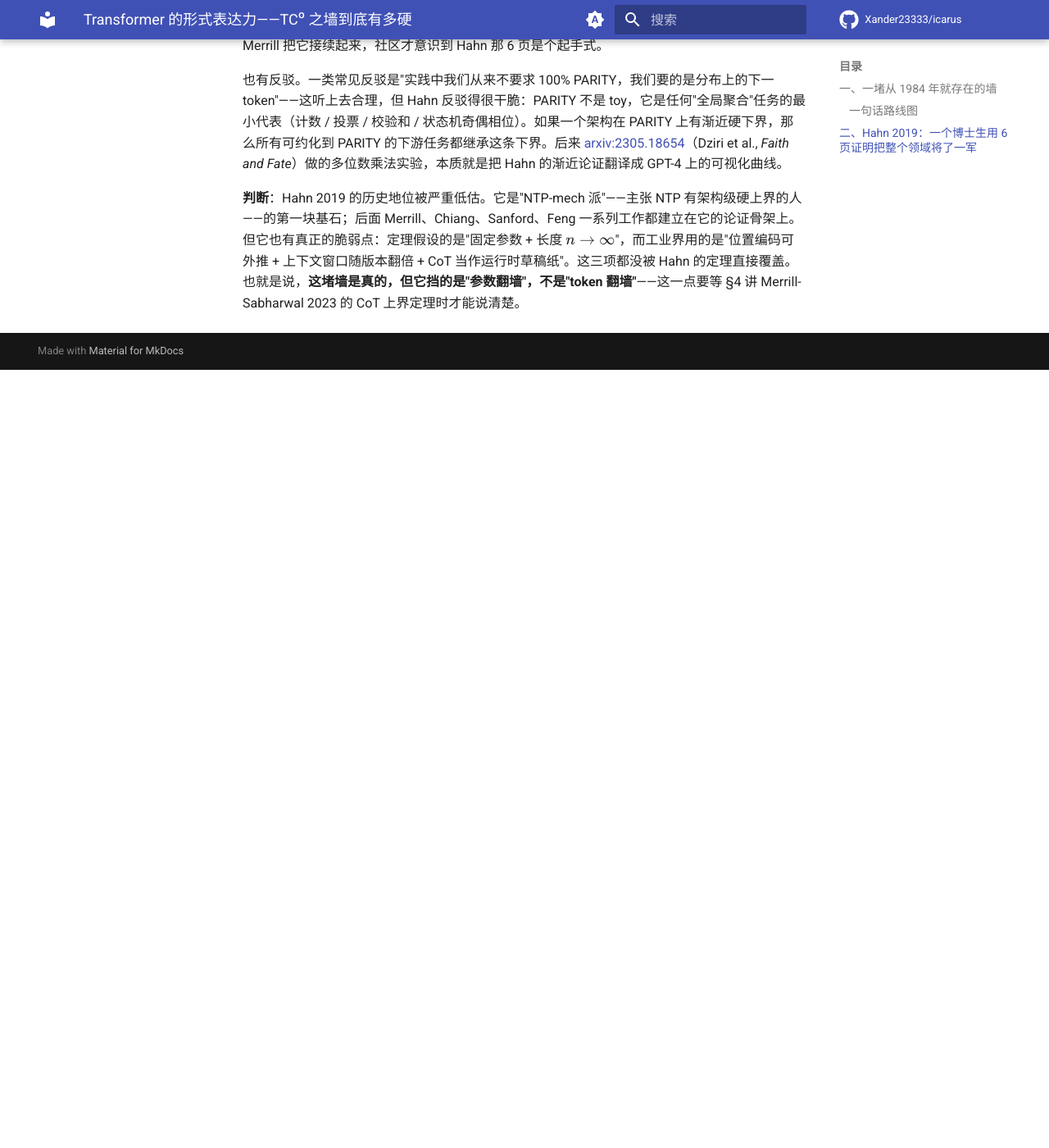
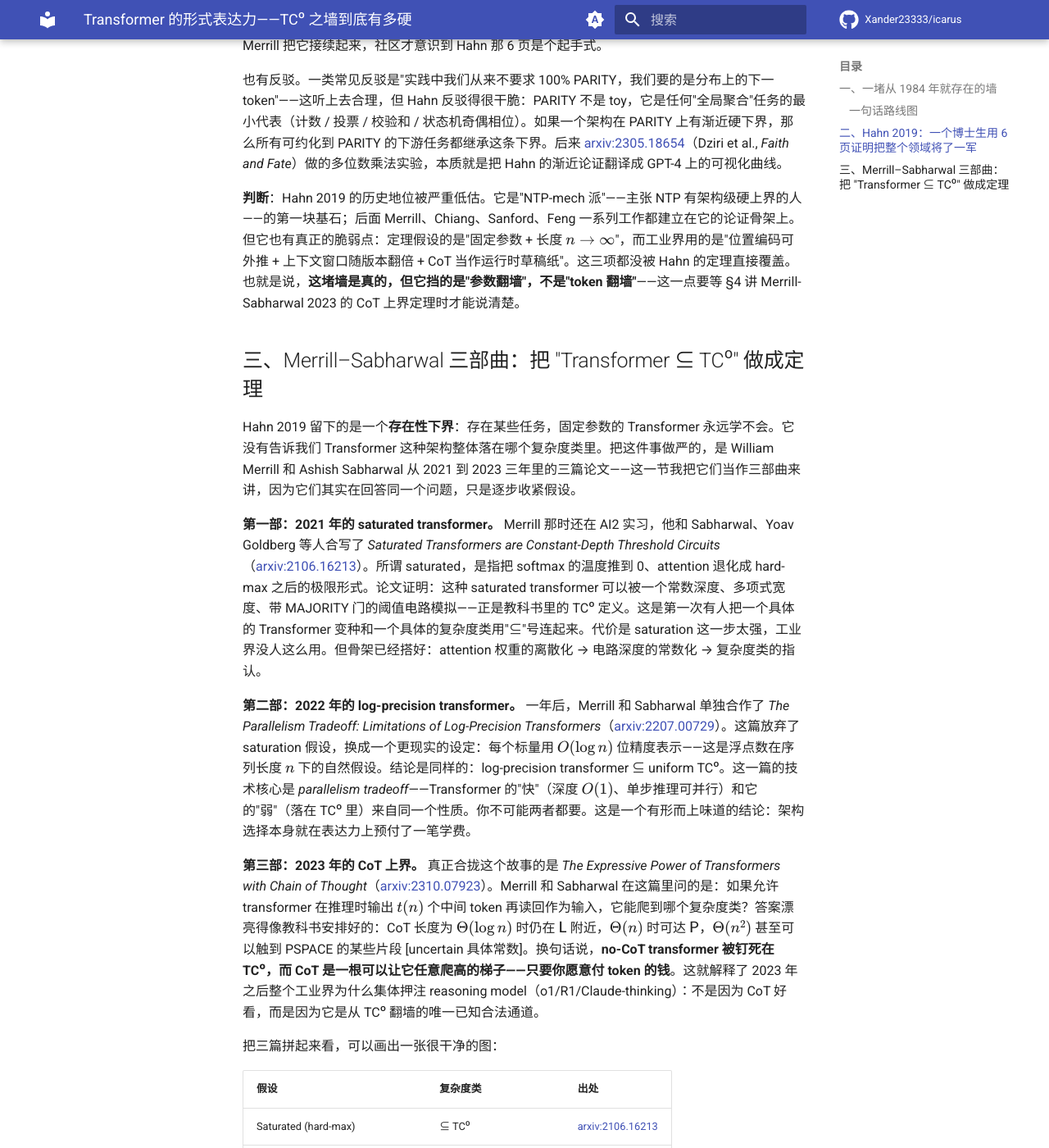
Before and after one commit to Xander23333/icarus, an MkDocs documentation site: the page built from wiki/ntp/samples/N2-the-tc0-wall.md, in a window 1280 px wide and 1400 px high, scrolled down 1852 px. Shown: the whole window at 82% size. Built offline with MkDocs 1.6.1 and Material for MkDocs 9.7.7, drawn with Linux system fonts in a browser that asks for light colours; comment, search, counter and statistics services are not loaded; before the commit the page ends 2303 px from its top, so only the background shows below that; some of the changed text lies outside the part shown.

Commit message:
[NTP-Deepen] 2026-05-26 23:30 UTC N2 §3 Merrill-Sabharwal trilogy (+~900字)

```diff
--- a/wiki/ntp/samples/N2-the-tc0-wall.md
+++ b/wiki/ntp/samples/N2-the-tc0-wall.md
@@ -33,4 +33,26 @@
 
 **判断**：Hahn 2019 的历史地位被严重低估。它是"NTP-mech 派"——主张 NTP 有架构级硬上界的人——的第一块基石；后面 Merrill、Chiang、Sanford、Feng 一系列工作都建立在它的论证骨架上。但它也有真正的脆弱点：定理假设的是"固定参数 + 长度 $n \to \infty$"，而工业界用的是"位置编码可外推 + 上下文窗口随版本翻倍 + CoT 当作运行时草稿纸"。这三项都没被 Hahn 的定理直接覆盖。也就是说，**这堵墙是真的，但它挡的是"参数翻墙"，不是"token 翻墙"**——这一点要等 §4 讲 Merrill-Sabharwal 2023 的 CoT 上界定理时才能说清楚。
 
-<!-- TODO: §3 Merrill–Sabharwal 三部曲与 TC⁰ 的精确刻画；§4 CoT 如何翻墙以及代价是什么；§5 Faith-and-Fate / Deterministic Horizon 的经验对照；§6 反例：summarized CoT、低精度 softmax、tokenization 的暗门；尾声：墙还在，但门也在。 -->
+## 三、Merrill–Sabharwal 三部曲：把 "Transformer ⊆ TC⁰" 做成定理
+
+Hahn 2019 留下的是一个**存在性下界**：存在某些任务，固定参数的 Transformer 永远学不会。它没有告诉我们 Transformer 这种架构整体落在哪个复杂度类里。把这件事做严的，是 William Merrill 和 Ashish Sabharwal 从 2021 到 2023 三年里的三篇论文——这一节我把它们当作三部曲来讲，因为它们其实在回答同一个问题，只是逐步收紧假设。
+
+**第一部：2021 年的 saturated transformer。** Merrill 那时还在 AI2 实习，他和 Sabharwal、Yoav Goldberg 等人合写了 *Saturated Transformers are Constant-Depth Threshold Circuits*（[arxiv:2106.16213](https://arxiv.org/abs/2106.16213)）。所谓 saturated，是指把 softmax 的温度推到 0、attention 退化成 hard-max 之后的极限形式。论文证明：这种 saturated transformer 可以被一个常数深度、多项式宽度、带 MAJORITY 门的阈值电路模拟——正是教科书里的 TC⁰ 定义。这是第一次有人把一个具体的 Transformer 变种和一个具体的复杂度类用"⊆"号连起来。代价是 saturation 这一步太强，工业界没人这么用。但骨架已经搭好：attention 权重的离散化 → 电路深度的常数化 → 复杂度类的指认。
+
+**第二部：2022 年的 log-precision transformer。** 一年后，Merrill 和 Sabharwal 单独合作了 *The Parallelism Tradeoff: Limitations of Log-Precision Transformers*（[arxiv:2207.00729](https://arxiv.org/abs/2207.00729)）。这篇放弃了 saturation 假设，换成一个更现实的设定：每个标量用 $O(\log n)$ 位精度表示——这是浮点数在序列长度 $n$ 下的自然假设。结论是同样的：log-precision transformer ⊆ uniform TC⁰。这一篇的技术核心是 *parallelism tradeoff*——Transformer 的"快"（深度 $O(1)$、单步推理可并行）和它的"弱"（落在 TC⁰ 里）来自同一个性质。你不可能两者都要。这是一个有形而上味道的结论：架构选择本身就在表达力上预付了一笔学费。
+
+**第三部：2023 年的 CoT 上界。** 真正合拢这个故事的是 *The Expressive Power of Transformers with Chain of Thought*（[arxiv:2310.07923](https://arxiv.org/abs/2310.07923)）。Merrill 和 Sabharwal 在这篇里问的是：如果允许 transformer 在推理时输出 $t(n)$ 个中间 token 再读回作为输入，它能爬到哪个复杂度类？答案漂亮得像教科书安排好的：CoT 长度为 $\Theta(\log n)$ 时仍在 $\mathsf{L}$ 附近，$\Theta(n)$ 时可达 $\mathsf{P}$，$\Theta(n^2)$ 甚至可以触到 PSPACE 的某些片段 [uncertain 具体常数]。换句话说，**no-CoT transformer 被钉死在 TC⁰，而 CoT 是一根可以让它任意爬高的梯子——只要你愿意付 token 的钱**。这就解释了 2023 年之后整个工业界为什么集体押注 reasoning model（o1/R1/Claude-thinking）：不是因为 CoT 好看，而是因为它是从 TC⁰ 翻墙的唯一已知合法通道。
+
+把三篇拼起来看，可以画出一张很干净的图：
+
+| 假设 | 复杂度类 | 出处 |
+|---|---|---|
+| Saturated (hard-max) | ⊆ TC⁰ | [arxiv:2106.16213](https://arxiv.org/abs/2106.16213) |
+| Log-precision softmax，固定深度 | ⊆ uniform TC⁰ | [arxiv:2207.00729](https://arxiv.org/abs/2207.00729) |
+| + CoT $t(n)$ steps | ⊆ 大致 $\mathsf{TIME}(t(n))$ 类 | [arxiv:2310.07923](https://arxiv.org/abs/2310.07923) |
+
+要诚实地说：这三篇的上界都是**worst-case 渐近**，不是平均 case，也不是小 $n$ 行为。Anej Svete、David Chiang 等人 [unverified 具体引用] 后来指出，very-small-depth + 特定位置编码的 transformer 在有限 $n$ 上行为可能比 TC⁰ 富，因为 uniform vs. non-uniform 的区分在工程长度下还没生效。也有更尖锐的反论：Sanford、Hsu、Telgarsky 的 *Representational Strengths and Limitations of Transformers*（[arxiv:2306.02896](https://arxiv.org/abs/2306.02896)）证明在某些 sparse averaging 任务上 Transformer 反而比 RNN 指数级地强——表达力的故事不是单向的"Transformer 弱"，而是"它在这一类强、在另一类弱"。
+
+**判断**：Merrill–Sabharwal 三部曲的真正贡献不是"证明了 Transformer 弱"，而是**把"弱在哪里、靠什么翻墙"做成了一个有边界条件的工程问题**。今天任何一篇讲 reasoning model 的论文，如果它声称在某个 NTP-mech 上有所突破，都应该先回答：你的实验落在 $n$ 的哪一段？你的 CoT 长度增长是 $O(\log n)$ 还是 $O(n)$？如果作者答不出来，那就是在 TC⁰ 这堵墙的脚下原地打转。这一节为下一节的 CoT 翻墙代价分析（§4）和 Faith-and-Fate 的经验对照（§5）铺好了路。
+
+<!-- TODO: §4 CoT 如何翻墙以及代价是什么（Feng 2305.15408、Li-Liu-Sanford 等的精细化）；§5 Faith-and-Fate / Deterministic Horizon 的经验对照；§6 反例：summarized CoT、低精度 softmax、tokenization 的暗门；尾声：墙还在，但门也在。 -->
```
Also changed, not shown: other parts of wiki/ntp/samples/N2-the-tc0-wall.md (+1 -1 lines), wiki/ntp/samples/README.md (+1 -1 lines), 1 other file.
